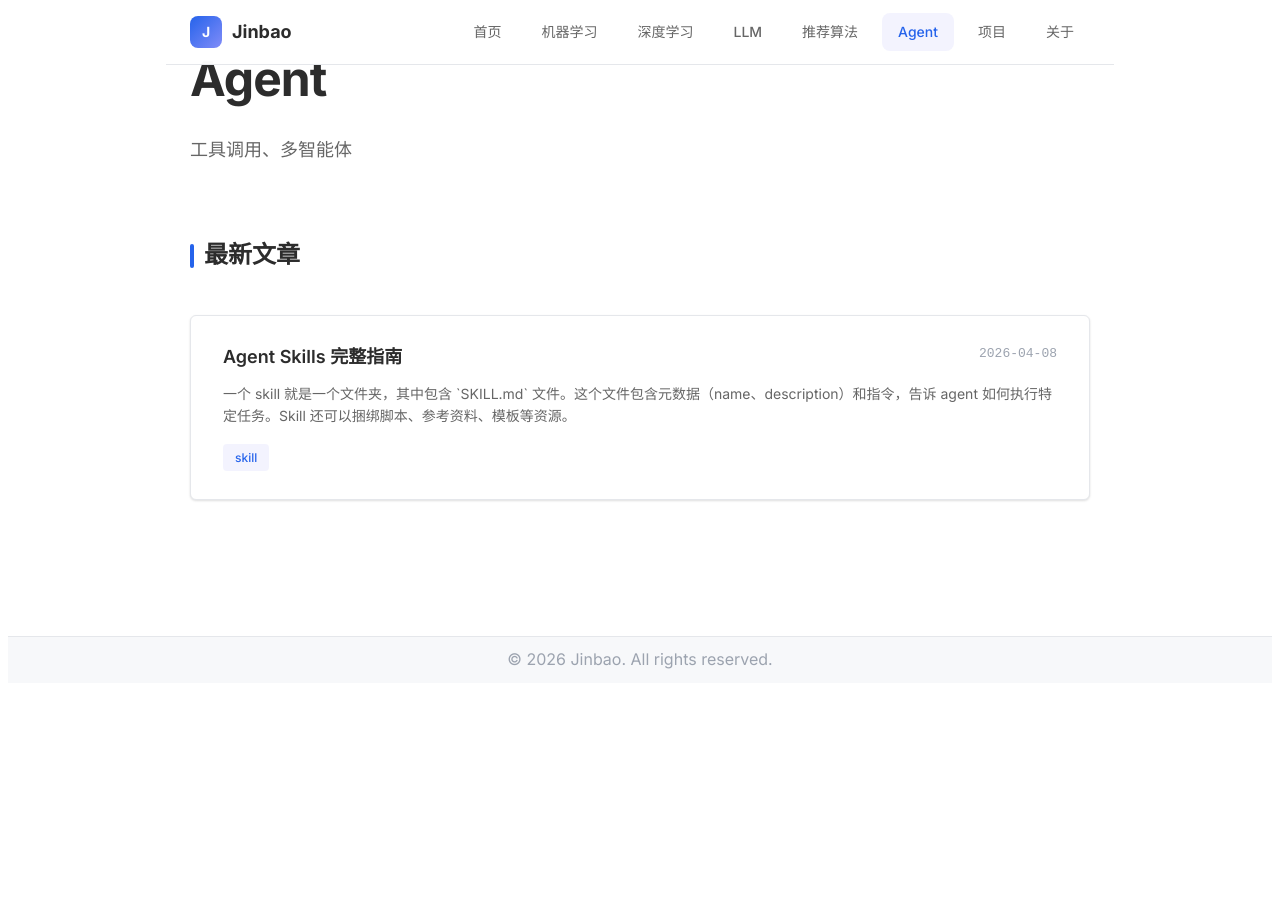
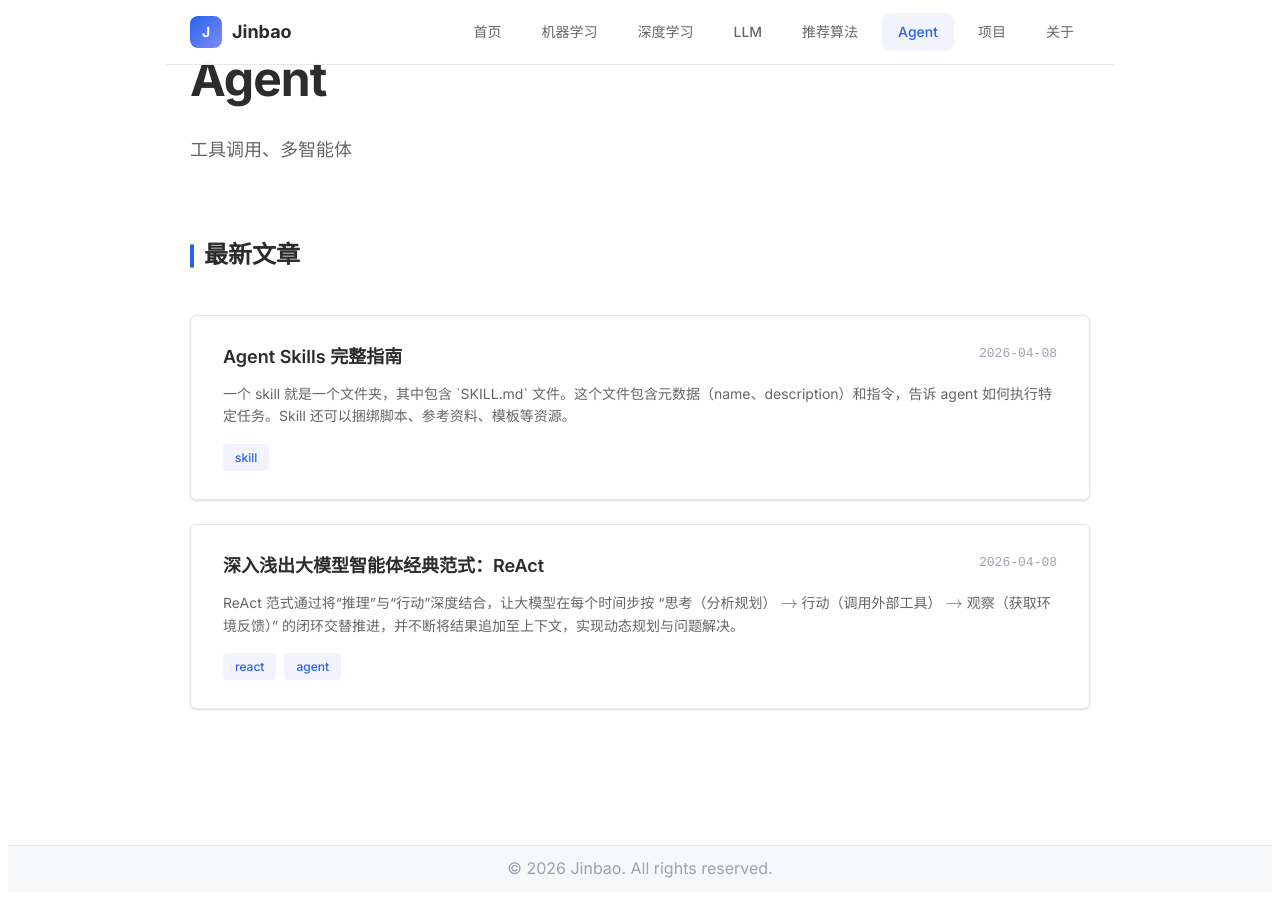
Before and after one commit to JinbaoSite/jinbaosite.github.io, a Jekyll site: the page built from agent/index.md, in a window 1280 px wide and 900 px high, scrolled down 131 px. Built offline with Jekyll 4.4.1, drawn with Linux system fonts in a browser that asks for light colours; formulas are drawn with MathJax 3; before the commit the page ends 916 px from its top, so only the background shows below that.

Commit message:
Update index.md

```diff
--- a/agent/index.md
+++ b/agent/index.md
@@ -8,4 +8,9 @@ article-list:
     article-date: 2026-04-08
     article-desc: 一个 skill 就是一个文件夹，其中包含 `SKILL.md` 文件。这个文件包含元数据（name、description）和指令，告诉 agent 如何执行特定任务。Skill 还可以捆绑脚本、参考资料、模板等资源。
     article-tags: [skill]
+  - article-title: 深入浅出大模型智能体经典范式：ReAct
+    article-url: /agent/react
+    article-date: 2026-04-08
+    article-desc: ReAct 范式通过将“推理”与“行动”深度结合，让大模型在每个时间步按 “思考（分析规划） $\rightarrow$ 行动（调用外部工具） $\rightarrow$ 观察（获取环境反馈）” 的闭环交替推进，并不断将结果追加至上下文，实现动态规划与问题解决。
+    article-tags: [react, agent]
 ---
```
